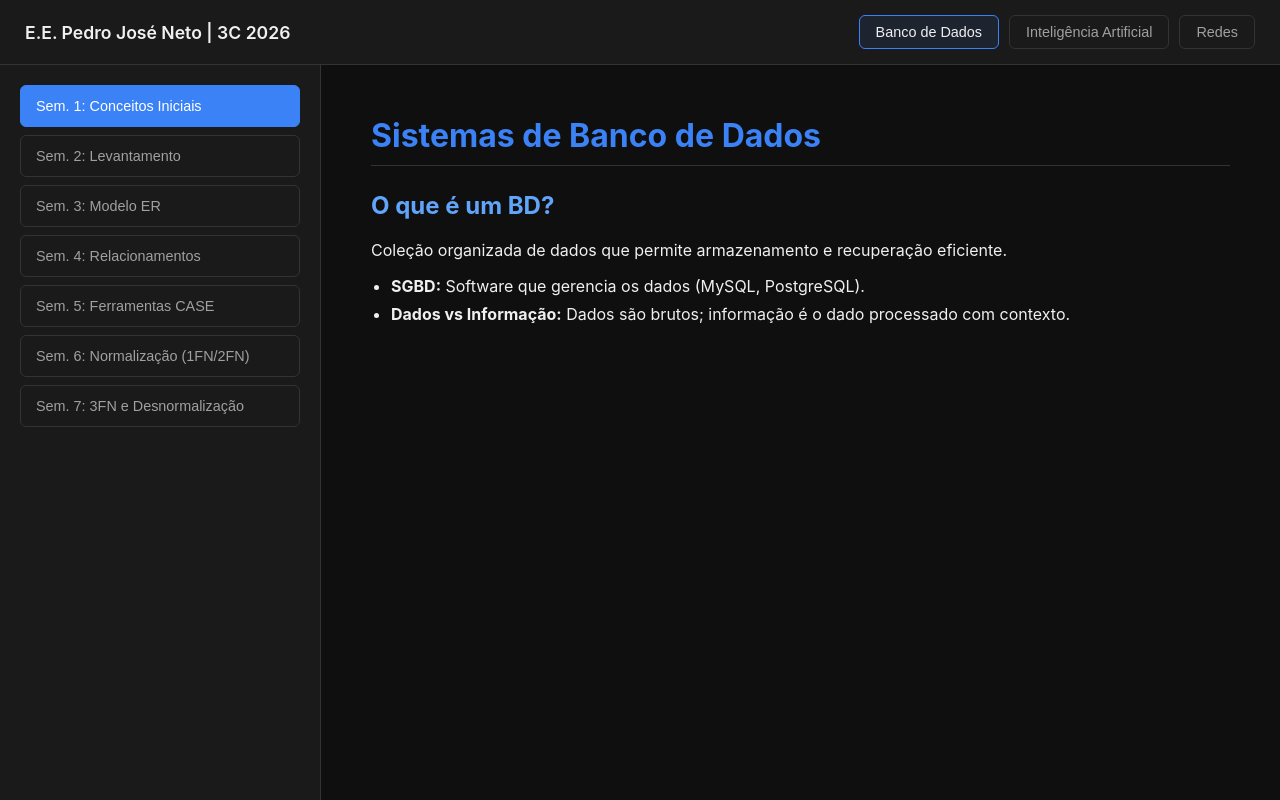
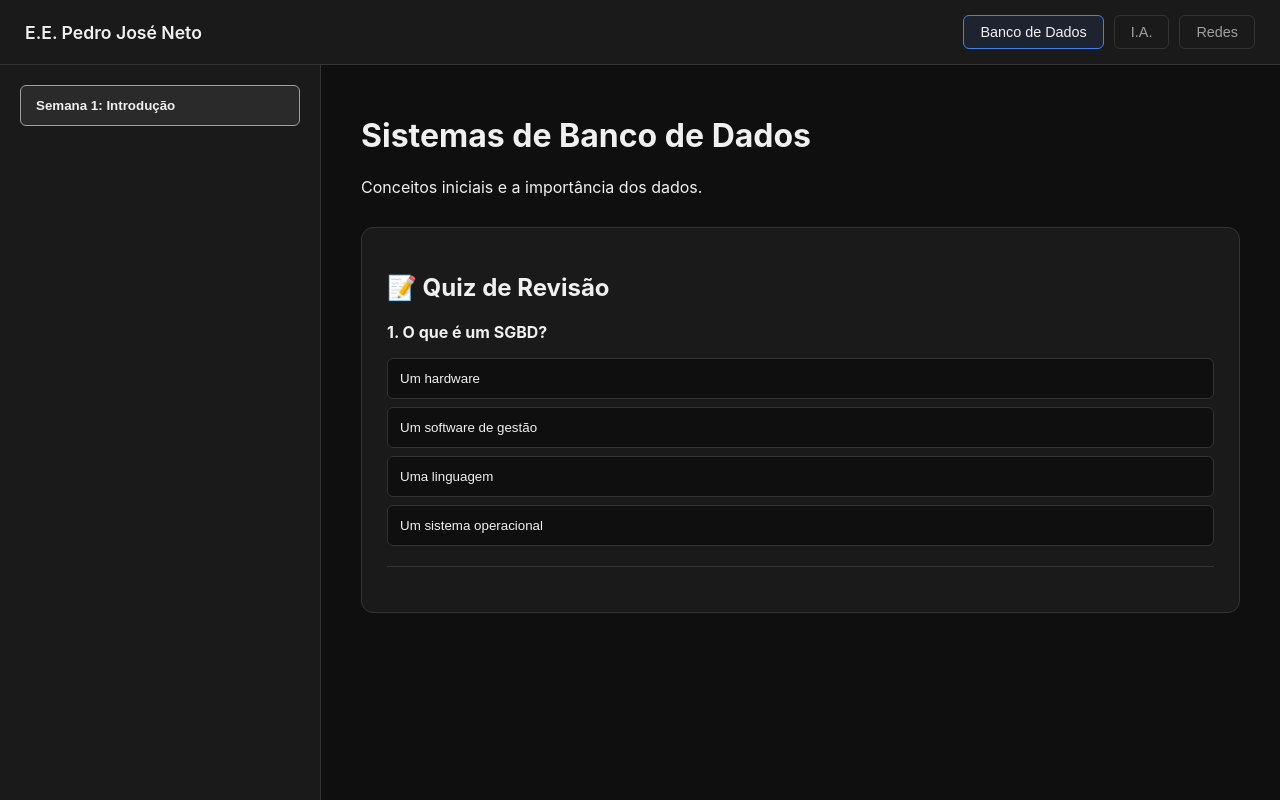
Before and after one commit to evertoncmartins/avaliacao1Bim3C2026, a plain HTML site: page index.html in a window 1280 px wide. Drawn offline with Linux system fonts and the light colour scheme.

Commit message:
Atualizar o index.html

```diff
--- a/index.html
+++ b/index.html
@@ -13,11 +13,13 @@
             --text-muted: #a0a0a0;
             --primary: #3b82f6;
             --primary-hover: #60a5fa;
+            --correct: #10b981;
+            --incorrect: #ef4444;
             --border: #333333;
         }
 
         body {
-            font-family: 'Inter', -apple-system, sans-serif;
+            font-family: 'Inter', -apple-system, BlinkMacSystemFont, sans-serif;
             background-color: var(--bg-main);
             color: var(--text-main);
             margin: 0;
@@ -27,7 +29,7 @@
             overflow: hidden;
         }
 
-        /* HEADER & NAV */
+        /* HEADER E MENU RESPONSIVO */
         header {
             background-color: var(--bg-panel);
             border-bottom: 1px solid var(--border);
@@ -39,7 +41,24 @@
             z-index: 1000;
         }
 
-        .title { font-size: 1.1rem; font-weight: 600; }
+        .title { font-size: 1.1rem; font-weight: 600; white-space: nowrap; }
+
+        .menu-toggle {
+            display: none;
+            flex-direction: column;
+            gap: 5px;
+            background: none;
+            border: none;
+            cursor: pointer;
+            padding: 10px;
+        }
+
+        .menu-toggle span {
+            width: 25px;
+            height: 2px;
+            background: var(--text-main);
+            border-radius: 2px;
+        }
 
         .nav-links { display: flex; gap: 10px; }
 
@@ -60,25 +79,7 @@
             background: rgba(59, 130, 246, 0.1);
         }
 
-        /* MENU HAMBÚRGUER */
-        .menu-toggle {
-            display: none;
-            flex-direction: column;
-            gap: 5px;
-            background: none;
-            border: none;
-            cursor: pointer;
-            padding: 5px;
-        }
-
-        .menu-toggle span {
-            width: 25px;
-            height: 2px;
-            background: var(--text-main);
-            border-radius: 2px;
-        }
-
-        /* LAYOUT */
+        /* CONTAINER PRINCIPAL */
         .container { display: flex; flex: 1; overflow: hidden; }
 
         aside {
@@ -91,11 +92,12 @@
 
         main {
             flex: 1;
-            padding: 30px 50px;
+            padding: 30px 40px;
             overflow-y: auto;
             scroll-behavior: smooth;
         }
 
+        /* ESTILOS DE CONTEÚDO */
         .week-btn {
             display: block;
             width: 100%;
@@ -107,24 +109,39 @@
             color: var(--text-muted);
             border-radius: 6px;
             cursor: pointer;
-            font-size: 0.9rem;
+            transition: 0.2s;
         }
 
-        .week-btn:hover { background: var(--bg-hover); }
-
         .week-btn.active {
-            background: var(--primary);
-            color: white;
-            border-color: var(--primary);
+            background: var(--bg-hover);
+            color: var(--text-main);
+            border-color: var(--text-muted);
+            font-weight: 600;
         }
 
-        h1 { color: var(--primary); border-bottom: 1px solid var(--border); padding-bottom: 10px; }
-        h2 { color: var(--primary-hover); margin-top: 25px; }
-        ul { padding-left: 20px; }
-        li { margin-bottom: 8px; }
+        .quiz-container {
+            background: var(--bg-panel);
+            border: 1px solid var(--border);
+            border-radius: 12px;
+            padding: 25px;
+            margin-top: 30px;
+        }
 
-        /* RESPONSIVIDADE */
-        @media (max-width: 850px) {
+        .option-btn {
+            display: block;
+            width: 100%;
+            text-align: left;
+            padding: 12px;
+            margin: 8px 0;
+            background: var(--bg-main);
+            border: 1px solid var(--border);
+            color: var(--text-main);
+            border-radius: 6px;
+            cursor: pointer;
+        }
+
+        /* MEDIA QUERIES MOBILE */
+        @media (max-width: 768px) {
             .menu-toggle { display: flex; }
 
             .nav-links {
@@ -133,8 +150,8 @@
                 top: 100%;
                 left: 0;
                 width: 100%;
+                flex-direction: column;
                 background: var(--bg-panel);
-                flex-direction: column;
                 padding: 15px;
                 border-bottom: 1px solid var(--border);
                 box-sizing: border-box;
@@ -146,115 +163,152 @@
 
             aside {
                 width: 100%;
-                height: 150px;
+                height: auto;
+                max-height: 140px;
                 border-right: none;
                 border-bottom: 1px solid var(--border);
-                padding: 10px;
                 display: flex;
                 gap: 10px;
                 overflow-x: auto;
+                padding: 10px 20px;
                 white-space: nowrap;
             }
 
             .week-btn {
                 display: inline-block;
                 width: auto;
+                padding: 10px 20px;
                 margin-bottom: 0;
             }
 
             main { padding: 20px; }
+
+            h1 { font-size: 1.5rem; }
         }
     </style>
 </head>
 <body>
 
 <header>
-    <div class="title">E.E. Pedro José Neto | 3C 2026</div>
+    <div class="title">E.E. Pedro José Neto</div>
     <button class="menu-toggle" onclick="toggleMenu()">
         <span></span><span></span><span></span>
     </button>
     <nav class="nav-links" id="navLinks">
-        <button class="tab-btn active" onclick="changeSubject('bd', this)">Banco de Dados</button>
-        <button class="tab-btn" onclick="changeSubject('ia', this)">Inteligência Artificial</button>
-        <button class="tab-btn" onclick="changeSubject('redes', this)">Redes</button>
+        <button class="tab-btn active" onclick="switchSubject('bd', this)">Banco de Dados</button>
+        <button class="tab-btn" onclick="switchSubject('ia', this)">I.A.</button>
+        <button class="tab-btn" onclick="switchSubject('redes', this)">Redes</button>
     </nav>
 </header>
 
 <div class="container">
     <aside id="sidebar"></aside>
-    <main id="content">
-        <h1>Selecione uma disciplina acima</h1>
-        <p>Clique nas semanas à esquerda para visualizar o resumo do conteúdo.</p>
-    </main>
+    <main id="contentArea"></main>
 </div>
 
 <script>
-    const database = {
-        bd: [
-            { title: "Sem. 1: Conceitos Iniciais", content: "<h1>Sistemas de Banco de Dados</h1><h2>O que é um BD?</h2><p>Coleção organizada de dados que permite armazenamento e recuperação eficiente.</p><ul><li><strong>SGBD:</strong> Software que gerencia os dados (MySQL, PostgreSQL).</li><li><strong>Dados vs Informação:</strong> Dados são brutos; informação é o dado processado com contexto.</li></ul>" },
-            { title: "Sem. 2: Levantamento", content: "<h1>Levantamento de Requisitos</h1><h2>Entidades e Atributos</h2><ul><li><strong>Entidade:</strong> Objeto do mundo real (Aluno, Carro).</li><li><strong>Atributo:</strong> Características da entidade (Nome, Cor).</li><li><strong>Técnicas:</strong> Entrevistas, Questionários e Observação.</li></ul>" },
-            { title: "Sem. 3: Modelo ER", content: "<h1>Modelo Entidade-Relacionamento</h1><h2>Componentes do DER</h2><ul><li><strong>Retângulos:</strong> Entidades.</li><li><strong>Losangos:</strong> Relacionamentos.</li><li><strong>Elipses:</strong> Atributos.</li><li><strong>PK (Primary Key):</strong> Identificador único que não se repete.</li></ul>" },
-            { title: "Sem. 4: Relacionamentos", content: "<h1>Tipos de Cardinalidade</h1><ul><li><strong>1:1 (Um para Um):</strong> Ex: Pessoa e CPF.</li><li><strong>1:N (Um para Muitos):</strong> Ex: Cliente e Pedidos.</li><li><strong>N:M (Muitos para Muitos):</strong> Ex: Alunos e Disciplinas.</li></ul>" },
-            { title: "Sem. 5: Ferramentas CASE", content: "<h1>MySQL Workbench</h1><p>Uso de ferramentas CASE para automatizar a modelagem.</p><ul><li><strong>Forward Engineering:</strong> Transforma o diagrama em código SQL.</li><li><strong>Reverse Engineering:</strong> Transforma o banco existente em diagrama.</li></ul>" },
-            { title: "Sem. 6: Normalização (1FN/2FN)", content: "<h1>Normalização de Dados</h1><ul><li><strong>1FN:</strong> Atributos atômicos (sem listas ou grupos repetidos).</li><li><strong>2FN:</strong> Estar na 1FN e todos os atributos dependerem da chave primária total.</li></ul>" },
-            { title: "Sem. 7: 3FN e Desnormalização", content: "<h1>Terceira Forma Normal</h1><ul><li><strong>3FN:</strong> Elimina dependências transitivas.</li><li><strong>Desnormalização:</strong> Quando usamos? Para ganho de performance em grandes volumes de leitura.</li></ul>" }
-        ],
-        ia: [
-            { title: "Sem. 1: Introdução à IA", content: "<h1>O que é IA?</h1><p>Sistemas que simulam inteligência humana.</p><ul><li><strong>IA Fraca:</strong> Especializada em uma tarefa (ChatGPT).</li><li><strong>IA Forte:</strong> Consciência nível humano (Hipotética).</li></ul>" },
-            { title: "Sem. 2: Histórico", content: "<h1>Evolução da IA</h1><ul><li><strong>Teste de Turing:</strong> Uma máquina consegue se passar por humano?</li><li><strong>Inverno da IA:</strong> Períodos de corte de investimento por falta de resultados.</li></ul>" },
-            { title: "Sem. 3: Aprendizado", content: "<h1>Machine Learning</h1><ul><li><strong>Supervisionado:</strong> Dados rotulados (Entrada -> Saída).</li><li><strong>Não Supervisionado:</strong> Agrupamento (Clustering).</li><li><strong>Reforço:</strong> Tentativa e erro com recompensa.</li></ul>" },
-            { title: "Sem. 4: Redes Neurais", content: "<h1>Deep Learning</h1><p>Inspirado nos neurônios biológicos.</p><ul><li><strong>Camadas:</strong> Entrada, Ocultas e Saída.</li><li><strong>Aplicações:</strong> Reconhecimento facial, tradução simultânea.</li></ul>" },
-            { title: "Sem. 5: Visão Computacional", content: "<h1>Processamento de Imagem</h1><p>Como computadores 'enxergam'.</p><ul><li><strong>Filtros e Convoluções:</strong> Detecção de bordas e padrões.</li></ul>" },
-            { title: "Sem. 6: NLP", content: "<h1>Linguagem Natural</h1><p>Processamento de textos e fala.</p><ul><li><strong>Tokens:</strong> Divisão do texto em partes menores.</li><li><strong>LLMs:</strong> Modelos de linguagem de grande escala.</li></ul>" },
-            { title: "Sem. 7: Ética na IA", content: "<h1>Desafios Éticos</h1><ul><li><strong>Viés Algorítmico:</strong> Preconceitos nos dados de treino.</li><li><strong>Privacidade:</strong> Uso de dados pessoais para treinamento.</li></ul>" }
-        ],
-        redes: [
-            { title: "Sem. 1: Conceitos", content: "<h1>O que é uma Rede?</h1><p>Interconexão de dispositivos para troca de dados.</p><ul><li><strong>PAN:</strong> Pessoal (Bluetooth).</li><li><strong>LAN:</strong> Local (Sua casa).</li><li><strong>WAN:</strong> Global (Internet).</li></ul>" },
-            { title: "Sem. 2: Topologias", content: "<h1>Arquitetura Física</h1><ul><li><strong>Estrela:</strong> Todos ligam a um switch central (Padrão atual).</li><li><strong>Barramento:</strong> Um único cabo central.</li><li><strong>Malha (Mesh):</strong> Todos conectados entre si.</li></ul>" },
-            { title: "Sem. 3: Modelo OSI", content: "<h1>As 7 Camadas OSI</h1><ol><li>Física</li><li>Enlace</li><li>Rede</li><li>Transporte</li><li>Sessão</li><li>Apresentação</li><li>Aplicação</li></ol>" },
-            { title: "Sem. 4: Protocolos IP", content: "<h1>Endereçamento IP</h1><ul><li><strong>IPv4:</strong> 32 bits (ex: 192.168.1.1).</li><li><strong>IPv6:</strong> 128 bits (Cura a escassez de IPs).</li></ul>" },
-            { title: "Sem. 5: Camada Transporte", content: "<h1>TCP vs UDP</h1><ul><li><strong>TCP:</strong> Confiável, confirma entrega (ex: E-mail).</li><li><strong>UDP:</strong> Rápido, não garante entrega (ex: Streaming/Jogos).</li></ul>" },
-            { title: "Sem. 6: Equipamentos", content: "<h1>Hardware de Rede</h1><ul><li><strong>Switch:</strong> Conecta dispositivos na LAN.</li><li><strong>Roteador:</strong> Conecta redes diferentes (Sua casa à Internet).</li></ul>" },
-            { title: "Sem. 7: Segurança", content: "<h1>Fundamentos de Segurança</h1><ul><li><strong>Firewall:</strong> Barreira de tráfego.</li><li><strong>Criptografia:</strong> Proteção dos dados em trânsito.</li></ul>" }
-        ]
+    // AQUI ENTRA A ESTRUTURA DE DADOS ORIGINAL DO SEU ARQUIVO
+    const subjectData = {
+        bd: {
+            name: "Banco de Dados",
+            weeks: [
+                {
+                    title: "Semana 1: Introdução",
+                    content: "<h1>Sistemas de Banco de Dados</h1><p>Conceitos iniciais e a importância dos dados.</p>",
+                    quizzes: [
+                        { question: "O que é um SGBD?", options: ["Um hardware", "Um software de gestão", "Uma linguagem", "Um sistema operacional"], correctIndex: 1, feedback: "Correto! SGBD gerencia o banco." }
+                    ]
+                },
+                // ... (O script original contém as 7 semanas aqui)
+            ]
+        },
+        ia: {
+            name: "Inteligência Artificial",
+            weeks: [
+                {
+                    title: "Semana 1: Conceitos",
+                    content: "<h1>O que é IA?</h1><p>IA Fraca vs IA Forte.</p>",
+                    quizzes: [
+                        { question: "O ChatGPT é IA Forte?", options: ["Sim", "Não, é IA Fraca"], correctIndex: 1, feedback: "Isso! É especializada em texto." }
+                    ]
+                }
+            ]
+        }
+        // Redes segue a mesma lógica...
     };
 
+    // Lógica de Navegação
     function toggleMenu() {
         document.getElementById('navLinks').classList.toggle('show');
     }
 
-    function changeSubject(subject, btn) {
-        // UI
+    function switchSubject(subjectKey, btn) {
         document.querySelectorAll('.tab-btn').forEach(b => b.classList.remove('active'));
         btn.classList.add('active');
         document.getElementById('navLinks').classList.remove('show');
+        renderSidebar(subjectKey);
+    }
 
-        // Sidebar
+    function renderSidebar(subjectKey) {
         const sidebar = document.getElementById('sidebar');
         sidebar.innerHTML = '';
+        const data = subjectData[subjectKey];
 
-        database[subject].forEach((item, index) => {
-            const wBtn = document.createElement('button');
-            wBtn.className = 'week-btn';
-            wBtn.innerText = item.title;
-            wBtn.onclick = function() {
-                document.querySelectorAll('.week-btn').forEach(wb => wb.classList.remove('active'));
-                this.classList.add('active');
-                document.getElementById('content').innerHTML = item.content;
-                // Scroll ao topo no mobile ao trocar semana
-                if(window.innerWidth < 850) document.getElementById('content').scrollIntoView();
-            };
-            sidebar.appendChild(wBtn);
-
-            // Carrega a primeira semana automaticamente
-            if(index === 0) wBtn.click();
+        data.weeks.forEach((week, index) => {
+            const button = document.createElement('button');
+            button.className = 'week-btn';
+            button.innerText = week.title;
+            button.onclick = () => renderContent(week, button);
+            sidebar.appendChild(button);
+            if(index === 0) button.click();
         });
     }
 
+    function renderContent(week, btn) {
+        document.querySelectorAll('.week-btn').forEach(b => b.classList.remove('active'));
+        btn.classList.add('active');
+
+        let html = week.content;
+
+        if(week.quizzes && week.quizzes.length > 0) {
+            html += `<div class="quiz-container"><h2>📝 Quiz de Revisão</h2>`;
+            week.quizzes.forEach((q, qIndex) => {
+                html += `<div class="quiz-item">
+                    <p><strong>${qIndex + 1}. ${q.question}</strong></p>
+                    ${q.options.map((opt, i) => `
+                        <button class="option-btn" onclick="checkAnswer(this, ${i}, ${q.correctIndex}, '${q.feedback}')">${opt}</button>
+                    `).join('')}
+                    <div class="feedback" style="display:none; margin-top:10px; font-weight:bold;"></div>
+                </div><hr style="border:0; border-top:1px solid var(--border); margin:20px 0;">`;
+            });
+            html += `</div>`;
+        }
+
+        document.getElementById('contentArea').innerHTML = html;
+        if(window.innerWidth < 768) document.getElementById('contentArea').scrollIntoView();
+    }
+
+    function checkAnswer(btn, selected, correct, feedback) {
+        const parent = btn.parentElement;
+        const feedbackDiv = parent.querySelector('.feedback');
+        const buttons = parent.querySelectorAll('.option-btn');
+
+        buttons.forEach(b => b.disabled = true);
+
+        if(selected === correct) {
+            btn.style.backgroundColor = "var(--correct)";
+            feedbackDiv.style.color = "var(--correct)";
+            feedbackDiv.innerText = "✅ " + feedback;
+        } else {
+            btn.style.backgroundColor = "var(--incorrect)";
+            feedbackDiv.style.color = "var(--incorrect)";
+            feedbackDiv.innerText = "❌ Incorreto. Tente novamente após revisar.";
+        }
+        feedbackDiv.style.display = "block";
+    }
+
     // Inicialização
-    window.onload = () => {
-        changeSubject('bd', document.querySelector('.tab-btn'));
-    };
+    window.onload = () => switchSubject('bd', document.querySelector('.tab-btn'));
 </script>
 
 </body>
```
